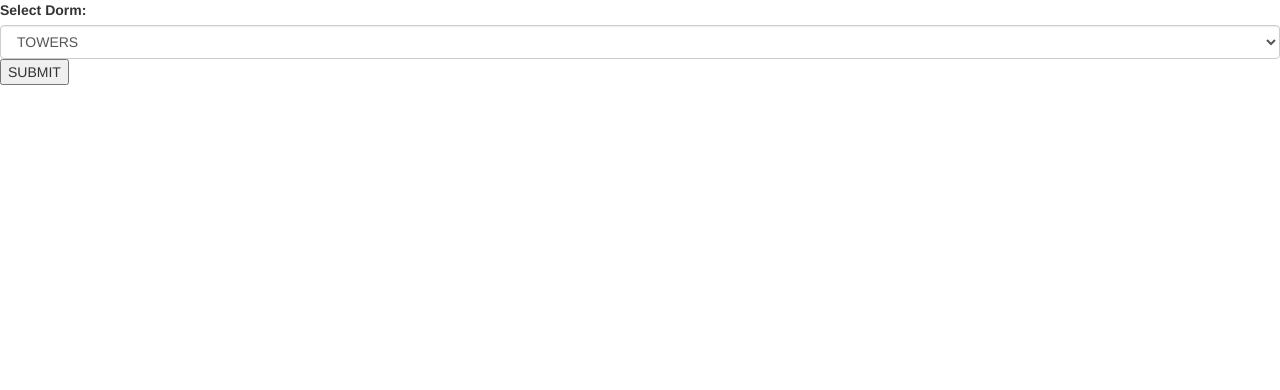
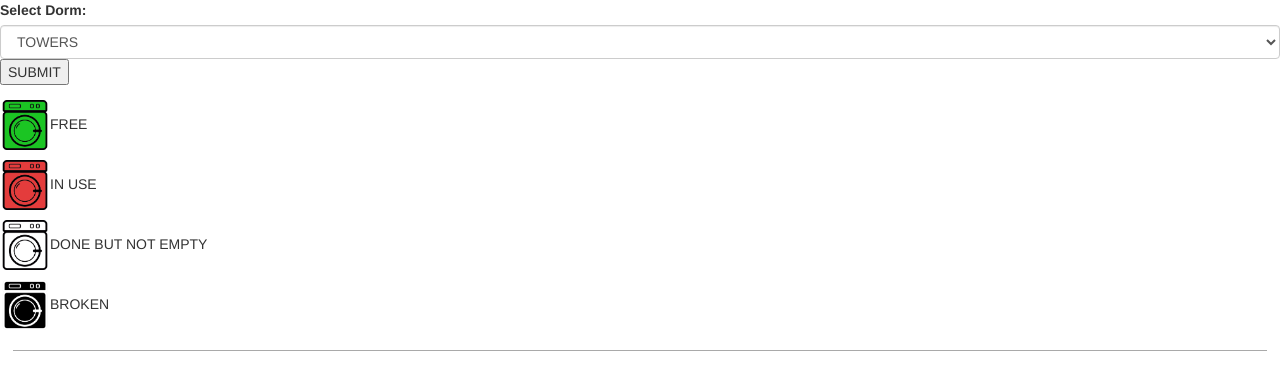
Before and after one commit to SamKopansky/pittlaundry, a Flask app: page / in a window 1280 px wide. Shown: the top 390 px of the page. Run offline with Flask 2, Linux system fonts and the light colour scheme; some libraries are stand-ins or nearby versions.

Commit message:
added machine images to form output

```diff
--- a/static/css/custom.css
+++ b/static/css/custom.css
@@ -1,4 +1,15 @@
+/*
+body {
+    background-color: #E8E9F5;
+}
+*/
+
 img {
     width: 50px;
     height: 50px;
 }
+
+hr {
+    border-top-color: darkgray;
+    width: 98%;
+}
--- a/static/js/custom.js
+++ b/static/js/custom.js
@@ -14,18 +14,21 @@ $(document).ready(function() {
         machines.forEach(function(item, index) {
             machineJSON = JSON.stringify(item)
             machine = JSON.parse(machineJSON)
+            status = machine.machine_status
+            timeLeft = machine.time_left
+
             $('#data-zone').append('<div>')
-            if (machine.machine_status == "Free" && machine.time_left == "0") {
-                $('#data-zone').append('<img src="../static/images/green_machine.png"/>' + '<p>' + machineJSON + '</p>')
+            if (status == "Free" && timeLeft == "0") {
+                $('#data-zone').append('<p><img src="../static/images/green_machine.png"/>Free</p>')
             }
-            else if (machine.machine_status == "Free" && machine.time_left != "0") {
-                $('#data-zone').append('<img src="../static/images/white_machine.png"/>' + '<p>' + machineJSON + '</p>')
+            else if ((status == "Free" && timeLeft != "0") || (status == "In use" && timeLeft == "0")) {
+                $('#data-zone').append('<p><img src="../static/images/white_machine.png"/>Done, but clothes are still in the machine</p>')
             }
-            else if (machine.machine_status == "Out of service") {
-                $('#data-zone').append('<img src="../static/images/black_machine.png"/>' + '<p>' + machineJSON + '</p>')
+            else if (status == "Out of service") {
+                $('#data-zone').append('<p><img src="../static/images/black_machine.png"/>Broken</p>')
             }
-            else if (machine.machine_status == "In use") {
-                $('#data-zone').append('<img src="../static/images/red_machine.png"/>' + '<p>' + machineJSON + '</p>')
+            else if (status == "In use") {
+                $('#data-zone').append('<p><img src="../static/images/red_machine.png"/>Time left: ' + timeLeft + ' minutes</p>')
             }
             $('#data-zone').append('</div>')
 
--- a/templates/index.html
+++ b/templates/index.html
@@ -26,6 +26,13 @@
                 </div>
             </form>
         </div>
+        <div id="legend">
+            <p class="key"><img src="../static/images/green_machine.png">FREE</p>
+            <p class="key"><img src="../static/images/red_machine.png">IN USE</p>
+            <p class="key"><img src="../static/images/white_machine.png">DONE BUT NOT EMPTY</p>
+            <p class="key"><img src="../static/images/black_machine.png">BROKEN</p>
+        </div>
+        <hr>
         <div id="data-zone">
 
         </div>
```
Also changed, not shown: 1 other file.
